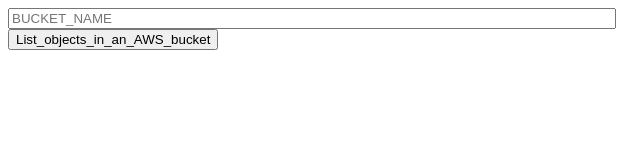
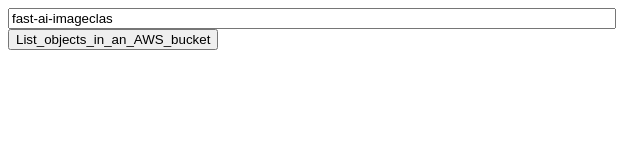
Before and after one commit to CodeSolutions2/url_to_Storage, a plain HTML site: page index.html in a window 1280 px wide. Shown: the full height of the page, 0-640 px from the left. Drawn offline with nearby package versions, Linux system fonts and the light colour scheme.

Commit message:
Update index.html

```diff
--- a/index.html
+++ b/index.html
@@ -3,7 +3,7 @@
 <head></head>
 <body>
 
-<input id="BUCKET_NAME" type="text" value="" placeholder="BUCKET_NAME" rows="10" cols="100" style="display:block; text-align: left; width: 600px;">
+<input id="BUCKET_NAME" type="text" value="fast-ai-imageclas" placeholder="BUCKET_NAME" rows="10" cols="100" style="display:block; text-align: left; width: 600px;">
 
 <button id="List_objects_in_an_AWS_bucket" onclick="List_objects_in_an_AWS_bucket()">List_objects_in_an_AWS_bucket</button>
 
```
